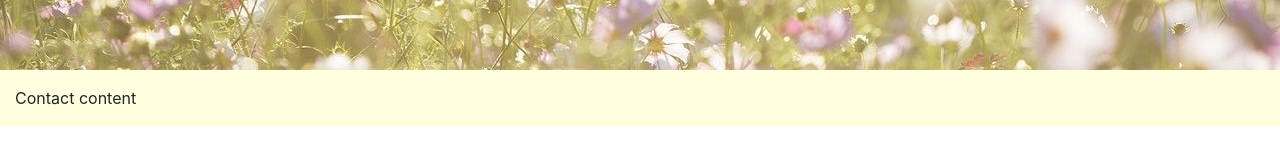
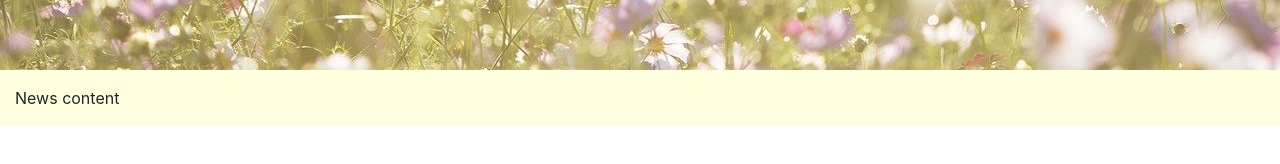
Before and after one commit to lakrista/blog-demo-app, a React (Create React App) app: page /contact in a window 1280 px wide. Shown: the part 436-600 px from the top of the page. Built offline with nearby package versions, Linux system fonts and the light colour scheme.

Commit message:
add route for News

```diff
--- a/src/component/Content.jsx
+++ b/src/component/Content.jsx
@@ -5,6 +5,7 @@ import About from "./About";
 import LastArticles from "./LastArticles";
 import Contact from "./Contact";
 import Blog from "./Blog";
+import News from "./News";
 
 const Content = () => {
 
@@ -13,6 +14,7 @@ const Content = () => {
         <Switch>
             <Route exact path='/' component={LastArticles}/>
             <Route path='/blog' component={Blog}/>
+            <Route path='/contact' component={News}/>
             <Route path='/about' component={About}/>
             <Route path='/contact' component={Contact}/>
         </Switch>
--- a/src/component/Navbar.jsx
+++ b/src/component/Navbar.jsx
@@ -5,7 +5,7 @@ const Navbar = () => {
 		<ul>
 			<a href="/"><li>Home</li></a>
 			<a href="/blog"><li>Blog</li></a>
-			<a href="some"><li>News</li></a>
+			<a href="/news"><li>News</li></a>
 			<a href="/about"><li>About</li></a>
 			<a href="/contact"><li>Contact</li></a>
 		</ul>
--- /dev/null
+++ b/src/component/News.jsx
@@ -0,0 +1,10 @@
+import React from "react";
+
+const News = (props) => {
+
+    return <div className="container-fluid">
+        <div>News content</div>
+    </div>
+};
+
+export default News;
```
